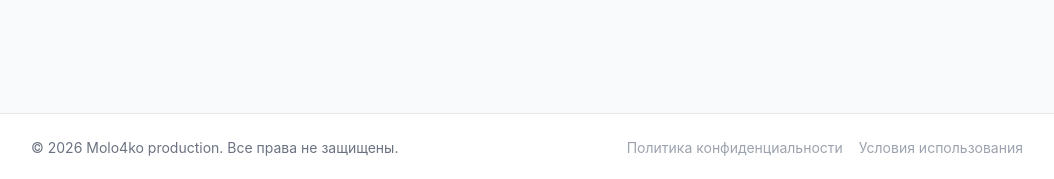
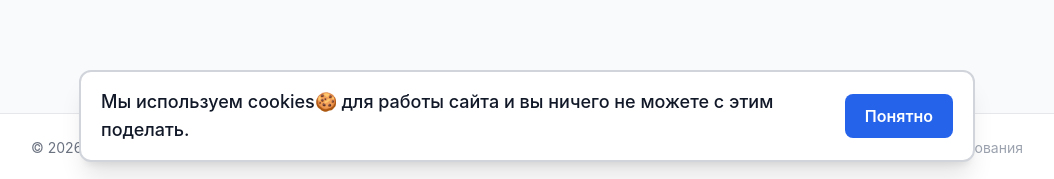
Before and after one commit to vankad24/my_blog, a Vue app in the folder frontend/: page / in a window 1280 px wide. Shown: the part 618-797 px from the top of the page, without its empty margins (113-1167 px from the left). Built offline with nearby package versions, Linux system fonts and the light colour scheme; no server answers.

Commit message:
Add cookies notification.

```diff
--- a/frontend/src/App.vue
+++ b/frontend/src/App.vue
@@ -1,6 +1,7 @@
 <script setup>
 import Navbar from '@/components/Navbar.vue'
 import Footer from '@/components/Footer.vue'
+import CookieBanner from '@/components/CookieBanner.vue'
 </script>
 
 <template>
@@ -10,5 +11,6 @@ import Footer from '@/components/Footer.vue'
       <router-view />
     </main>
     <Footer />
+    <CookieBanner />
   </div>
 </template>
--- /dev/null
+++ b/frontend/src/components/CookieBanner.vue
@@ -0,0 +1,31 @@
+<script setup>
+import { ref, onMounted } from 'vue'
+
+const accepted = ref(false)
+
+onMounted(() => {
+  if (localStorage.getItem('cookie-notice-accepted') === '1') {
+    accepted.value = true
+  }
+})
+
+function accept() {
+  localStorage.setItem('cookie-notice-accepted', '1')
+  accepted.value = true
+}
+</script>
+
+<template>
+  <div
+    v-if="!accepted"
+    class="fixed bottom-5 left-1/2 -translate-x-1/2 z-[1000] max-w-4xl w-full flex items-center justify-between gap-4 px-5 py-4 bg-white text-gray-900 rounded-xl shadow-xl border-2 border-gray-300"
+  >
+    <span class="text-lg font-medium">Мы используем cookies🍪 для работы сайта и вы ничего не можете с этим поделать.</span>
+    <button
+      @click="accept"
+      class="shrink-0 px-5 py-2.5 text-base font-semibold text-white bg-primary-600 rounded-lg hover:bg-primary-700 transition-colors"
+    >
+      Понятно
+    </button>
+  </div>
+</template>
```
